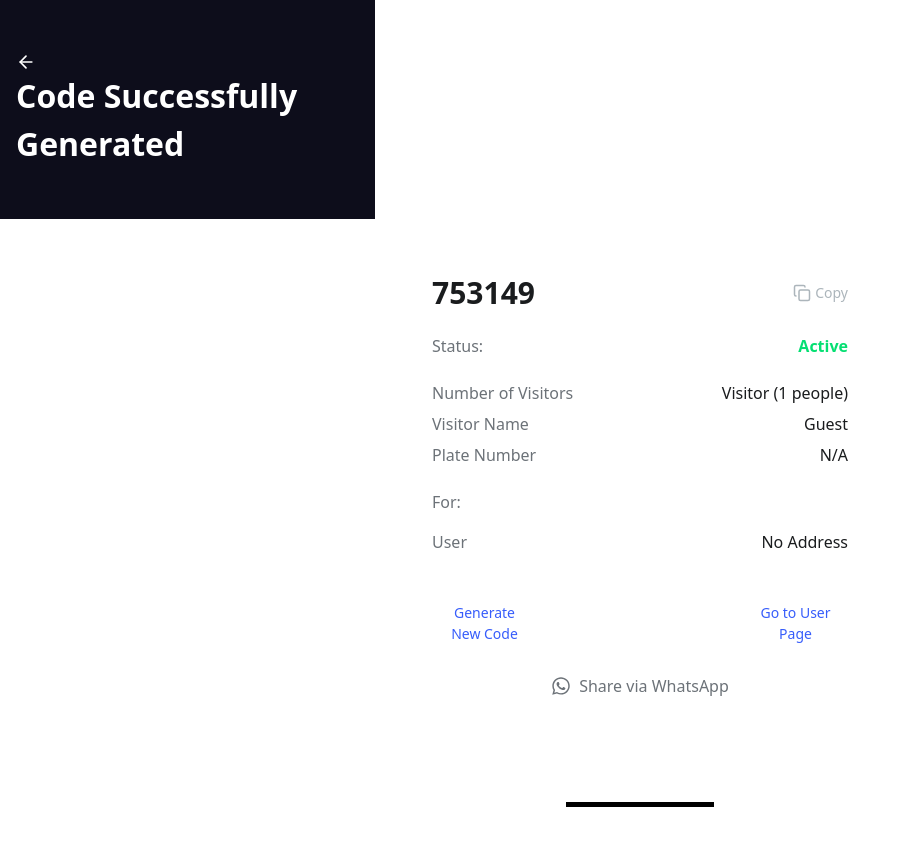
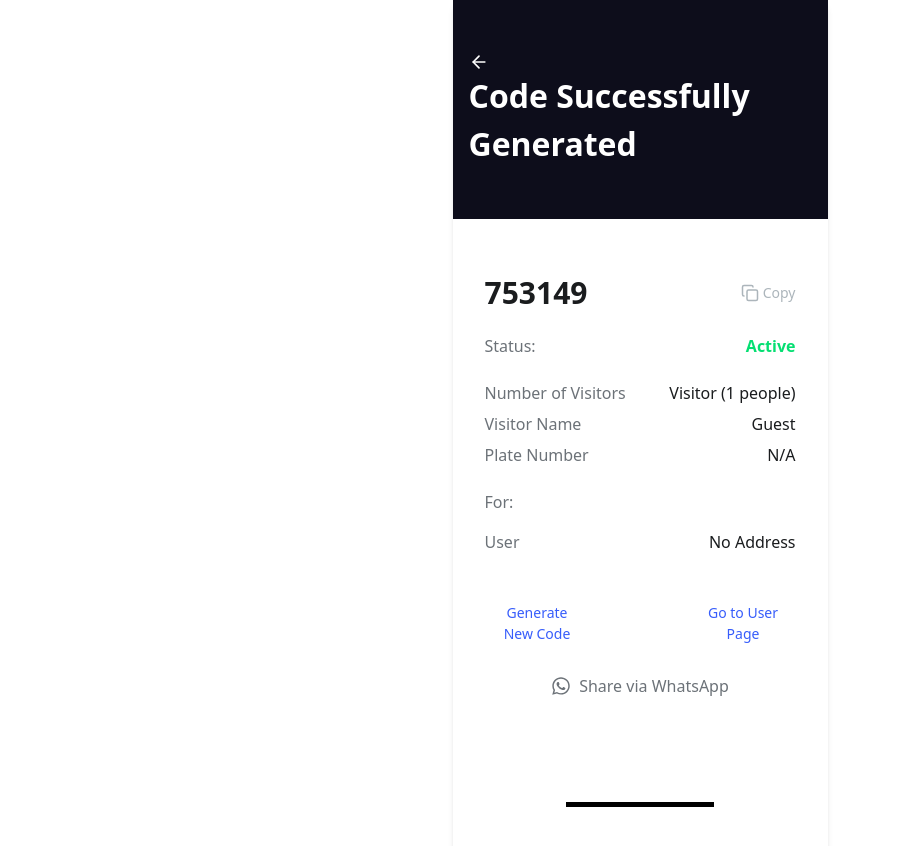
Before and after one commit to cyberrspace/locksec-ola, a Next.js app: page /code in a window 1280 px wide. Shown: the top 846 px of the page, without its empty margins (0-911 px from the left). Built offline with nearby package versions, Linux system fonts and the light colour scheme.

Commit message:
content wrapper page adjusted

```diff
--- a/components/common/ContentWrapper.tsx
+++ b/components/common/ContentWrapper.tsx
@@ -9,7 +9,7 @@ interface ContentWrapperProps {
 export default function ContentWrapper({ children }: ContentWrapperProps) {
   return (
     <div
-      className="w-full min-h-screen rounded-[9px] opacity-100 bg-white shadow-md mx-auto"
+      className="w-full  md:w-[375px] min-h-screen rounded-[9px] opacity-100 bg-white shadow-md mx-auto"
       style={{ transform: "rotate(0deg)" }}>
       {children}
     </div>
```
